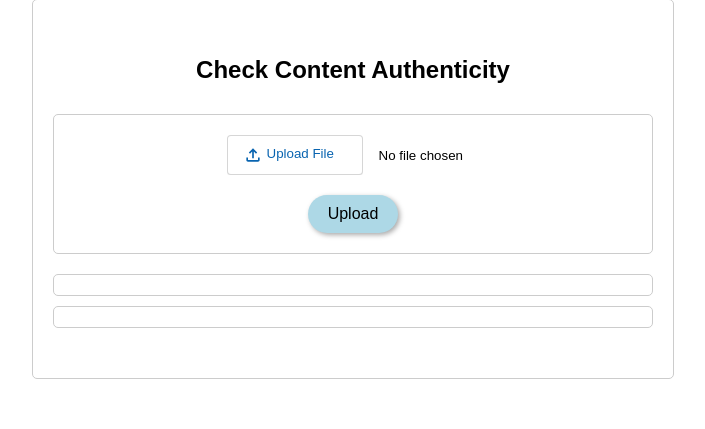
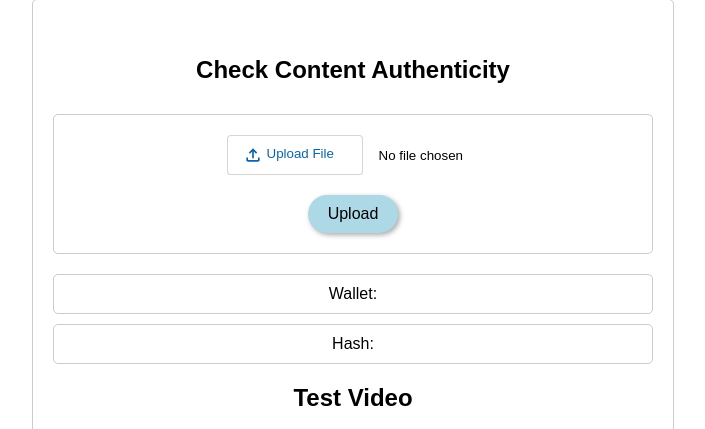
Before and after one commit to AviLPA/avilpa, a Flask app: page / in a window 1280 px wide. Shown: the part 223-652 px from the top of the page, without its empty margins (287-992 px from the left). Before the commit the page ends 602 px from the top, so only its background shows below. Run offline with Flask 3, Linux system fonts and the light colour scheme.

Commit message:
Update index.html

```diff
--- a/templates/index.html
+++ b/templates/index.html
@@ -1,4 +1,3 @@
-
 <!DOCTYPE html>
 <html lang="en">
 <head>
@@ -277,15 +276,23 @@
                 <div id="progress"></div>
             </div>
         </div>
-        <div id="walletBox" class="info-box"></div>
-        <div id="hashBox" class="info-box"></div>
+        <div id="walletBox" class="info-box">Wallet: <span id="wallet"></span></div>
+        <div id="hashBox" class="info-box">Hash: <span id="hash"></span></div>
         <div class="box green-box" id="greenBox"></div>
         <div class="box red-box" id="redBox"></div>
-        <div
-
- id="newWalletSection" style="display:none;">
+        <div id="newWalletSection" style="display:none;">
             <input type="text" id="newWalletInput" placeholder="Enter new wallet address">
             <button type="button" onclick="reRunWithNewWallet()">Run this video with other wallet</button>
+        </div>
+        <div class="test-video">
+            <h2>Test Video</h2>
+            <video width="400" controls>
+                <source src="https://drive.google.com/uc?export=download&id=1Fg3GR5xSoodixC9lk_s4vFjUTCYi3xmE" type="video/mp4">
+                Your browser does not support the video tag.
+            </video>
+            <div class="cta-buttons">
+                <a href="https://drive.google.com/uc?export=download&id=1Fg3GR5xSoodixC9lk_s4vFjUTCYi3xmE" class="cta" download>Download Video</a>
+            </div>
         </div>
     </div>
     <div class="container-about section" id="about">
@@ -369,8 +376,8 @@
                 <div id="searchProgress"></div>
             </div>
         </div>
-        <div id="searchWalletBox" class="info-box"></div>
-        <div id="searchHashBox" class="info-box"></div>
+        <div id="searchWalletBox" class="info-box">Wallet: <span id="searchWallet"></span></div>
+        <div id="searchHashBox" class="info-box">Hash: <span id="searchHash"></span></div>
         <div class="box green-box" id="searchGreenBox"></div>
         <div class="box red-box" id="searchRedBox"></div>
     </div>
@@ -412,9 +419,7 @@
                 const progressPercent = Math.round((processedFrames / totalFrames) * 100);
                 progress.style.width = progressPercent + '%';
 
-                if
-
- (processedFrames >= totalFrames) {
+                if (processedFrames >= totalFrames) {
                     eventSource.close();
                 }
             };
@@ -427,14 +432,16 @@
             const greenBox = document.getElementById('greenBox');
             const redBox = document.getElementById('redBox');
             const walletBox = document.getElementById('walletBox');
+            const walletSpan = document.getElementById('wallet');
             const hashBox = document.getElementById('hashBox');
+            const hashSpan = document.getElementById('hash');
             const newWalletSection = document.getElementById('newWalletSection');
 
             progressBar.style.display = 'block';
             greenBox.style.display = 'none';
             redBox.style.display = 'none';
-            walletBox.textContent = '';
-            hashBox.textContent = '';
+            walletSpan.textContent = '';
+            hashSpan.textContent = '';
             newWalletSection.style.display = 'none';
 
             try {
@@ -445,8 +452,8 @@
                 });
 
                 const result = await response.json();
-                walletBox.textContent = `Wallet: ${result.wallet}`;
-                hashBox.textContent = `Hash: ${result.hash}`;
+                walletSpan.textContent = result.wallet;
+                hashSpan.textContent = result.hash;
                 newWalletSection.style.display = 'block';
 
                 // Check for transaction status explicitly
@@ -482,7 +489,9 @@
             const greenBox = document.getElementById('greenBox');
             const redBox = document.getElementById('redBox');
             const walletBox = document.getElementById('walletBox');
+            const walletSpan = document.getElementById('wallet');
             const hashBox = document.getElementById('hashBox');
+            const hashSpan = document.getElementById('hash');
 
             progressBar.style.display = 'block';
             greenBox.style.display = 'none';
@@ -496,8 +505,8 @@
                 });
 
                 const result = await response.json();
-                walletBox.textContent = `Wallet: ${result.wallet}`;
-                hashBox.textContent = `Hash: ${result.hash}`;
+                walletSpan.textContent = result.wallet;
+                hashSpan.textContent = result.hash;
 
                 // Check for transaction status explicitly
                 if (result.message.includes("Transaction found")) {
@@ -524,13 +533,15 @@
             const greenBox = document.getElementById('searchGreenBox');
             const redBox = document.getElementById('searchRedBox');
             const walletBox = document.getElementById('searchWalletBox');
+            const walletSpan = document.getElementById('searchWallet');
             const hashBox = document.getElementById('searchHashBox');
+            const hashSpan = document.getElementById('searchHash');
 
             progressBar.style.display = 'block';
             greenBox.style.display = 'none';
             redBox.style.display = 'none';
-            walletBox.textContent = '';
-            hashBox.textContent = '';
+            walletSpan.textContent = '';
+            hashSpan.textContent = '';
 
             try {
                 startProgress('searchProgressBar', 'searchProgress');
@@ -540,8 +551,8 @@
                 });
 
                 const result = await response.json();
-                walletBox.textContent = `Wallet: ${result.wallet}`;
-                hashBox.textContent = `Hash: ${result.hash}`;
+                walletSpan.textContent = result.wallet;
+                hashSpan.textContent = result.hash;
 
                 // Check for transaction status explicitly
                 if (result.message.includes("Transaction found")) {
```
